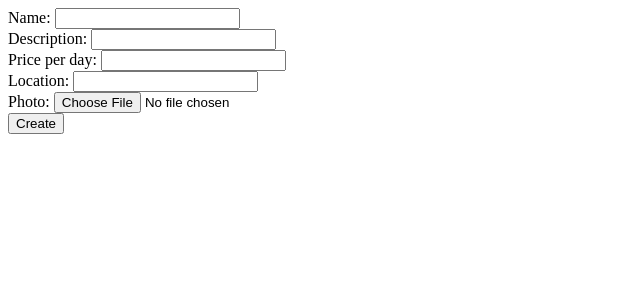
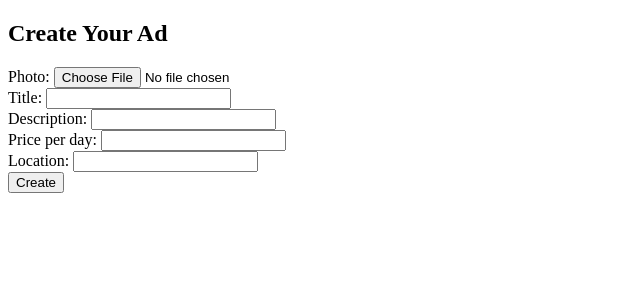
Before and after one commit to Jurian28/Bazaar, a Laravel app: page /create-ad in a window 1280 px wide. Shown: the top 300 px of the page, without its empty margins (0-640 px from the left). Run offline with Laravel 12, Linux system fonts and the light colour scheme.

Commit message:
klein ding

```diff
--- a/app/Http/Controllers/AdController.php
+++ b/app/Http/Controllers/AdController.php
@@ -15,7 +15,7 @@ class AdController extends Controller {
     }
     public function submitCreateForm(Request $request) {
         $validated = $request->validate([
-            'name' => 'required|string|max:255',
+            'title' => 'required|string|max:255',
             'description' => 'required|string',
             'price_per_day' => 'required',
             'location' => 'required|string|max:255',
@@ -28,7 +28,6 @@ class AdController extends Controller {
 
         Ad::create($validated);
 
-
-        return redirect('/home/index');
+        return redirect('/');
     }
 }
--- a/app/Models/Ad.php
+++ b/app/Models/Ad.php
@@ -7,7 +7,7 @@ use Illuminate\Database\Eloquent\Model;
 class Ad extends Model
 {
     protected $fillable = [
-        'name',
+        'title',
         'description',
         'price_per_day',
         'location',
--- a/resources/views/ad/create.blade.php
+++ b/resources/views/ad/create.blade.php
@@ -8,35 +8,62 @@
     <title>Document</title>
 </head>
 <body>
-<form method="post" action="/create-ad" enctype="multipart/form-data">
+<form method="POST" action="/create-ad" enctype="multipart/form-data" class="max-w-lg mx-auto bg-white p-6 rounded-lg shadow-lg space-y-4">
     @csrf
-    @if ($errors->any())
-        <div style="color:red;">
-            <strong>Whoops! Something went wrong:</strong>
-            <ul>
-                @foreach ($errors->all() as $error)
-                    <li>{{ $error }}</li>
-                @endforeach
-            </ul>
-        </div>
-    @endif
 
-    <label for="name">Name:</label>
-    <input type="text" name="name"> <br>
+    <h2 class="text-2xl font-semibold text-center">Create Your Ad</h2>
 
-    <label for="description">Description:</label>
-    <input type="text" name="description"> <br>
+    <!-- Photo Field -->
+    <div>
+        <label for="photo" class="block text-lg font-medium text-gray-700">Photo:</label>
+        <input type="file" name="photo" class="mt-2 block w-full px-3 py-2 border border-gray-300 rounded-md shadow-sm focus:outline-none focus:ring-indigo-500 focus:border-indigo-500" />
+        @error('photo')
+        <p class="text-red-500 text-sm mt-1">{{ $message }}</p>
+        @enderror
+    </div>
 
-    <label for="price_per_day">Price per day:</label>
-    <input type="number" name="price_per_day"> <br>
+    <!-- Title Field -->
+    <div>
+        <label for="title" class="block text-lg font-medium text-gray-700">Title:</label>
+        <input type="text" name="title" value="{{ old('title') }}" class="mt-2 block w-full px-3 py-2 border border-gray-300 rounded-md shadow-sm focus:outline-none focus:ring-indigo-500 focus:border-indigo-500" />
+        @error('title')
+        <p class="text-red-500 text-sm mt-1">{{ $message }}</p>
+        @enderror
+    </div>
 
-    <label for="location">Location:</label>
-    <input type="text" name="location"> <br>
+    <!-- Description Field -->
+    <div>
+        <label for="description" class="block text-lg font-medium text-gray-700">Description:</label>
+        <input type="text" name="description" value="{{ old('description') }}" class="mt-2 block w-full px-3 py-2 border border-gray-300 rounded-md shadow-sm focus:outline-none focus:ring-indigo-500 focus:border-indigo-500" />
+        @error('description')
+        <p class="text-red-500 text-sm mt-1">{{ $message }}</p>
+        @enderror
+    </div>
 
-    <label for="photo">Photo:</label>
-    <input type="file" name="photo"> <br>
+    <!-- Price per Day Field -->
+    <div>
+        <label for="price_per_day" class="block text-lg font-medium text-gray-700">Price per day:</label>
+        <input type="number" name="price_per_day" value="{{ old('price_per_day') }}" class="mt-2 block w-full px-3 py-2 border border-gray-300 rounded-md shadow-sm focus:outline-none focus:ring-indigo-500 focus:border-indigo-500" />
+        @error('price_per_day')
+        <p class="text-red-500 text-sm mt-1">{{ $message }}</p>
+        @enderror
+    </div>
 
-    <button type="submit">Create</button>
+    <!-- Location Field -->
+    <div>
+        <label for="location" class="block text-lg font-medium text-gray-700">Location:</label>
+        <input type="text" name="location" value="{{ old('location') }}" class="mt-2 block w-full px-3 py-2 border border-gray-300 rounded-md shadow-sm focus:outline-none focus:ring-indigo-500 focus:border-indigo-500" />
+        @error('location')
+        <p class="text-red-500 text-sm mt-1">{{ $message }}</p>
+        @enderror
+    </div>
+
+    <!-- Submit Button -->
+    <div class="text-center">
+        <button type="submit" class="w-full py-2 px-4 bg-blue-500 text-white rounded-md hover:bg-blue-600 focus:outline-none focus:ring-2 focus:ring-blue-500 focus:ring-opacity-50">
+            Create
+        </button>
+    </div>
 </form>
 </body>
 </html>
```
Also changed, not shown: database/migrations/2025_04_30_143407_create_ads_table.php.
